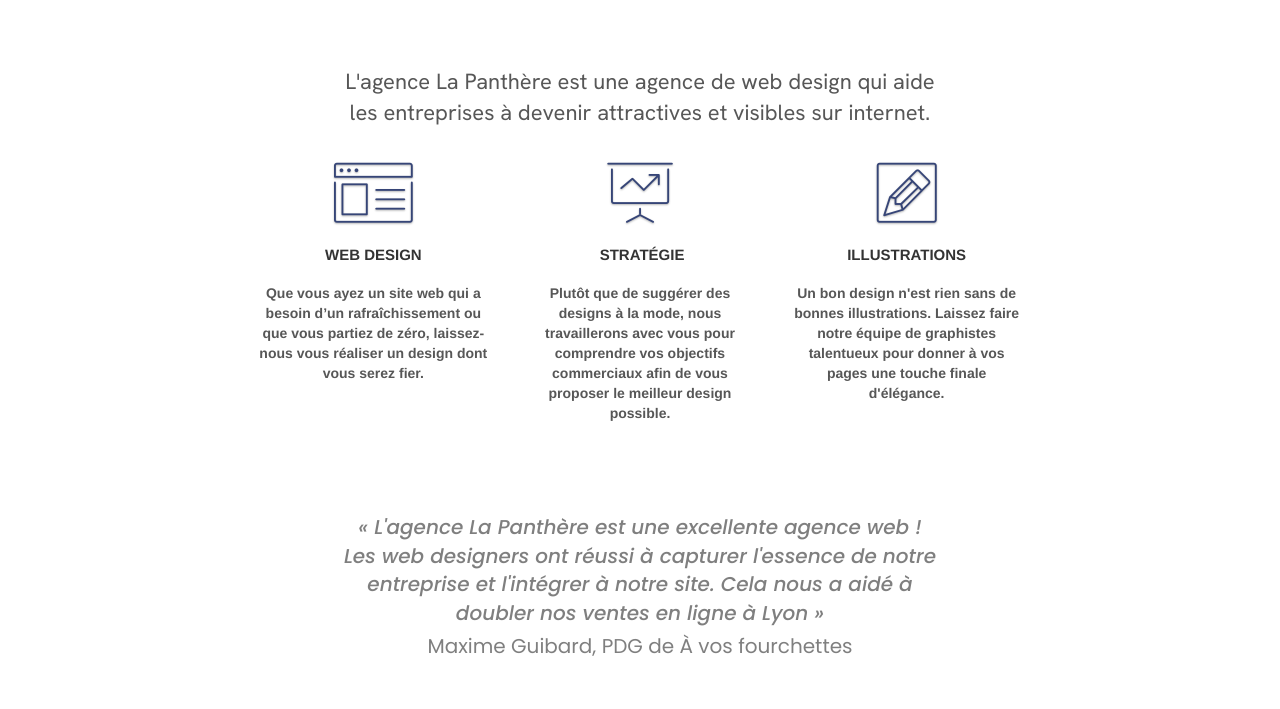
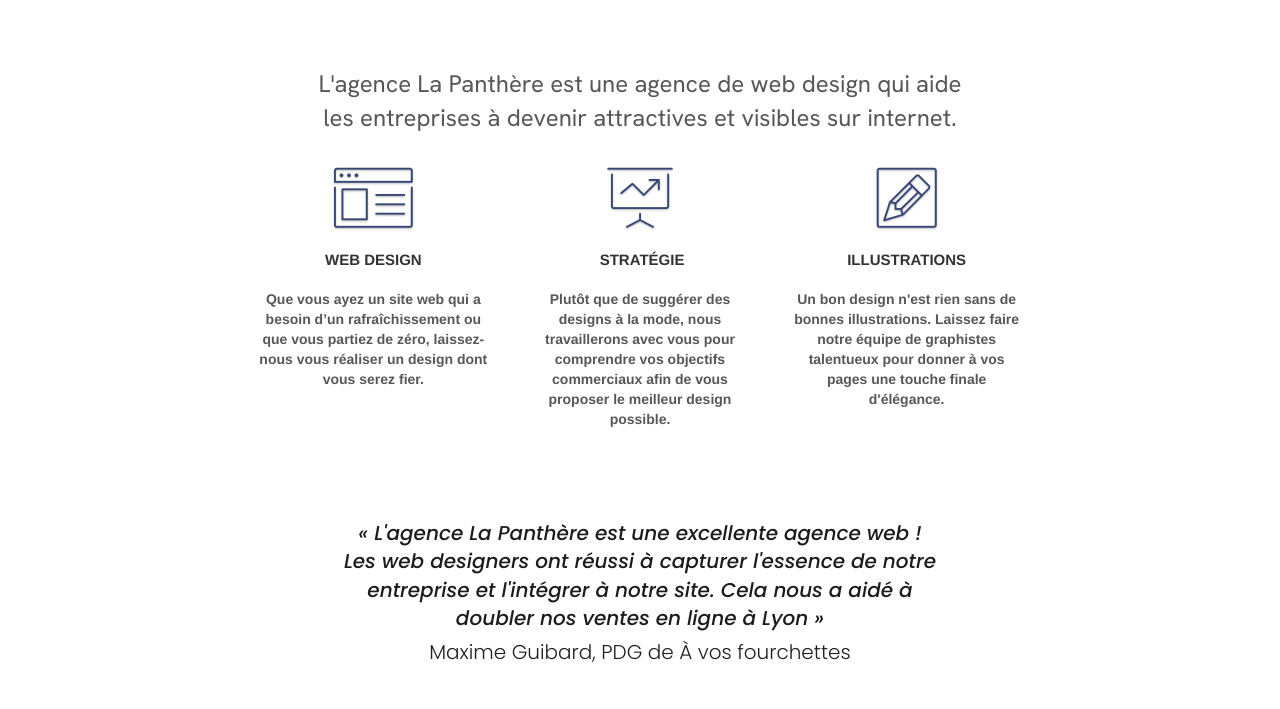
Before and after one commit to DjStrife7/P4_V1, a website: page index.html in a window 1280 px wide. Shown: the part 535-1244 px from the top of the page. Drawn offline with Linux system fonts and the light colour scheme.

Commit message:
Modification pour correspondre au WCAG Modification du lien vers les polices Google

```diff
--- a/index.html
+++ b/index.html
@@ -12,8 +12,7 @@
 	<link rel="stylesheet" type="text/css" href="./css/font-awesome.css">
 	<link rel="stylesheet" type="text/css" href="./css/et-line.css">
 
-	<link rel="preconnect" href="https://fonts.googleapis.com"><link rel="preconnect" href="https://fonts.gstatic.com" crossorigin><link href="https://fonts.googleapis.com/css2?family=Hanken+Grotesk:ital,wght@0,100;0,200;0,300;0,400;0,500;0,600;0,700;0,800;0,900;1,100;1,200;1,300;1,400;1,500;1,600;1,700;1,800;1,900&display=swap" rel="stylesheet">
-	<link rel="preconnect" href="https://fonts.googleapis.com"><link rel="preconnect" href="https://fonts.gstatic.com" crossorigin><link href="https://fonts.googleapis.com/css2?family=Poppins:ital,wght@0,100;0,200;0,300;0,400;0,500;0,600;0,700;0,800;0,900;1,100;1,200;1,300;1,400;1,500;1,600;1,700;1,800;1,900&display=swap" rel="stylesheet">
+	<link rel="preconnect" href="https://fonts.googleapis.com"><link rel="preconnect" href="https://fonts.gstatic.com" crossorigin><link href="https://fonts.googleapis.com/css2?family=Hanken+Grotesk:ital,wght@0,100;0,200;0,300;0,400;0,500;0,600;0,700;0,800;0,900;1,100;1,200;1,300;1,400;1,500;1,600;1,700;1,800;1,900&family=Poppins:ital,wght@0,100;0,200;0,300;0,400;0,500;0,600;0,700;0,800;0,900;1,100;1,200;1,300;1,400;1,500;1,600;1,700;1,800;1,900&display=swap" rel="stylesheet">
 
 
 	<script src="./js/jquery-2.1.0.js"></script>
--- a/style.css
+++ b/style.css
@@ -843,8 +843,8 @@ h4 {
 .title {
     font-family: 'Hanken Grotesk', sans-serif;
     font-weight: 400;
-    font-size: 22px;
-    max-width: 620px;
+    font-size: 24px;
+    max-width: 650px;
 }
 
 .bloc__title {
@@ -866,14 +866,17 @@ h4 {
     font-style: italic;
     font-weight: 500;
     font-size: 20px;
+    color: #1c1c1c;
 }
 
 .auteur {
     margin-top: 5px;
     font-family: 'Poppins', sans-serif;
     font-size: 20px;
+    font-weight: 300;
     font-style: normal;
     letter-spacing: 0px;
+    color: #202020;
 }
 
 @media (max-width: 1024px) {
```
